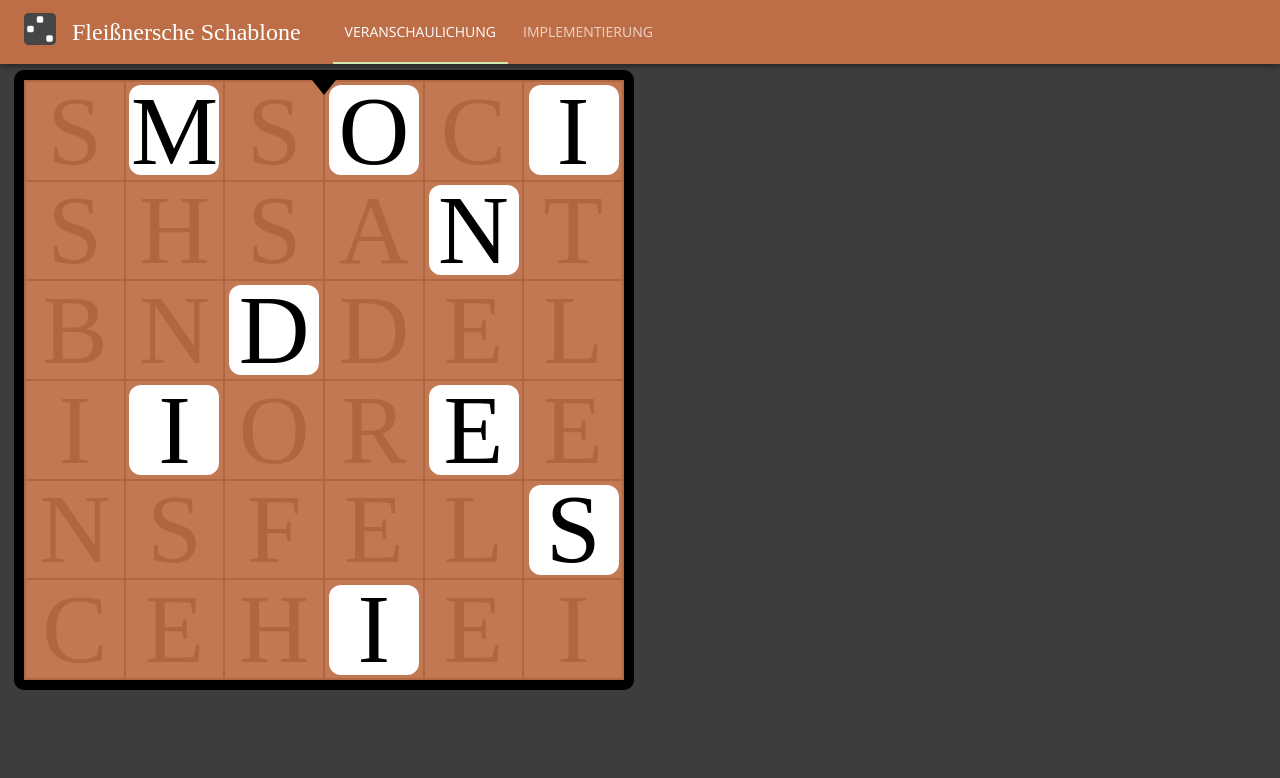
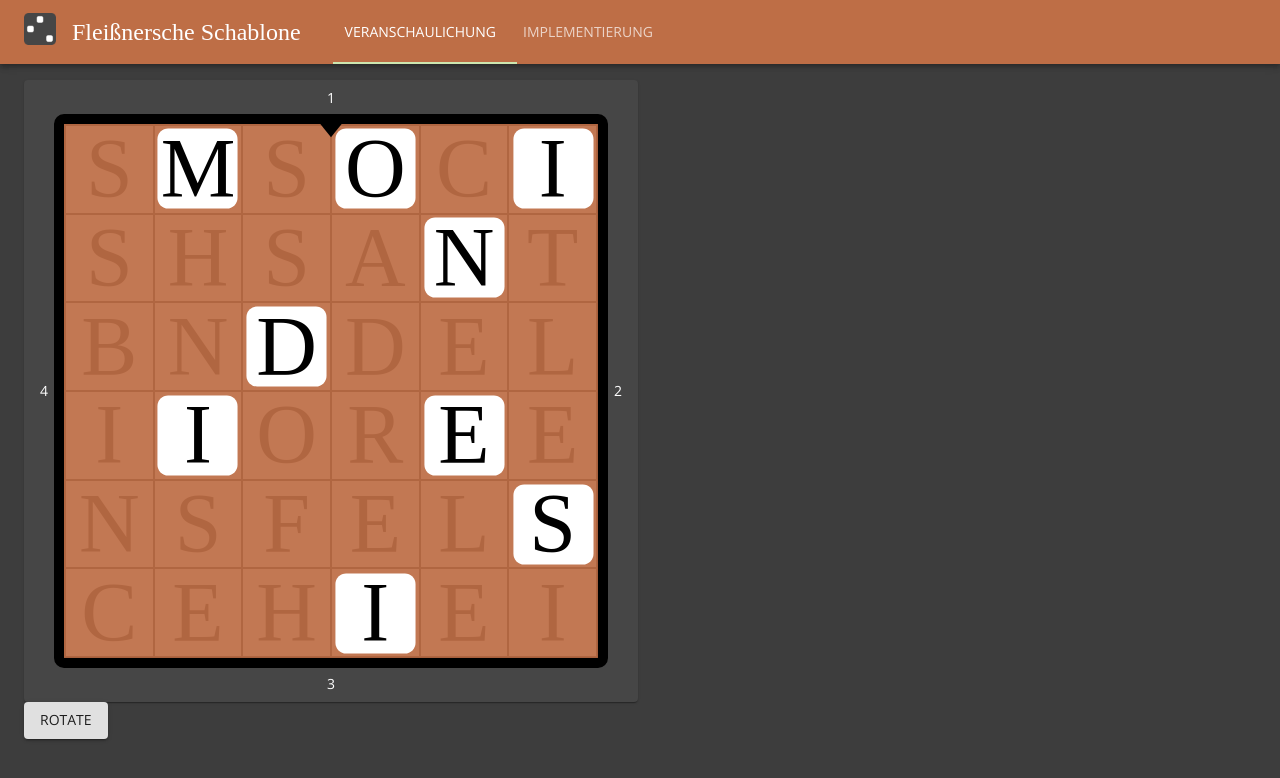
Before and after one commit to nicholas-roether/fleissner, a React (Create React App) app: page / in a window 1280 px wide. Shown: the top 778 px of the page. Built offline with nearby package versions, Linux system fonts and the light colour scheme; a web font is replaced by a local one.

Commit message:
Use FleissnerGrilleWidget

```diff
--- a/src/pages/visualization/visualization.tsx
+++ b/src/pages/visualization/visualization.tsx
@@ -1,32 +1,17 @@
-import { makeStyles } from "@material-ui/core";
+import { Button } from "@material-ui/core";
 import React from "react";
-import { fleissnerEncode } from "../../utils/fleissner-utils";
-import { FleissnerGrille } from "./grille";
-import LetterGrid from "./letter-grid";
+import FleissnerGrilleWidget from "./fleissner-grille-widget";
 
-const useStyles = makeStyles({
-	container: {
-		position: "relative",
-		maxWidth: "600px"
-	},
-	content: {
-		position: "absolute",
-		width: "100%",
-	}
-});
 
 const defaultMessage = "Moin, dies ist die Fleißnersche Schablone"
 
 const VisualizationPage: React.FC = () => {
-	const classes = useStyles();
-	const messageSanitized = defaultMessage.toUpperCase().split("").filter(char => /[A-Z]/.test(char)).join("");
-	console.log(messageSanitized);
-	const gridLetters = fleissnerEncode(messageSanitized);
+	const [rotation, setRotation] = React.useState<number>(0);
 	return (
-		<div className={classes.container}>
-			<div className={classes.content}><LetterGrid size={6} letters={gridLetters} fontSize="7em" /></div>
-			<div className={classes.content}><FleissnerGrille /></div>
-		</div>
+		<>
+			<FleissnerGrilleWidget message={defaultMessage} rotation={rotation} />
+			<Button variant="contained" onClick={() => setRotation(rotation + 1)}>Rotate</Button>
+		</>
 	);
 };
 
```
